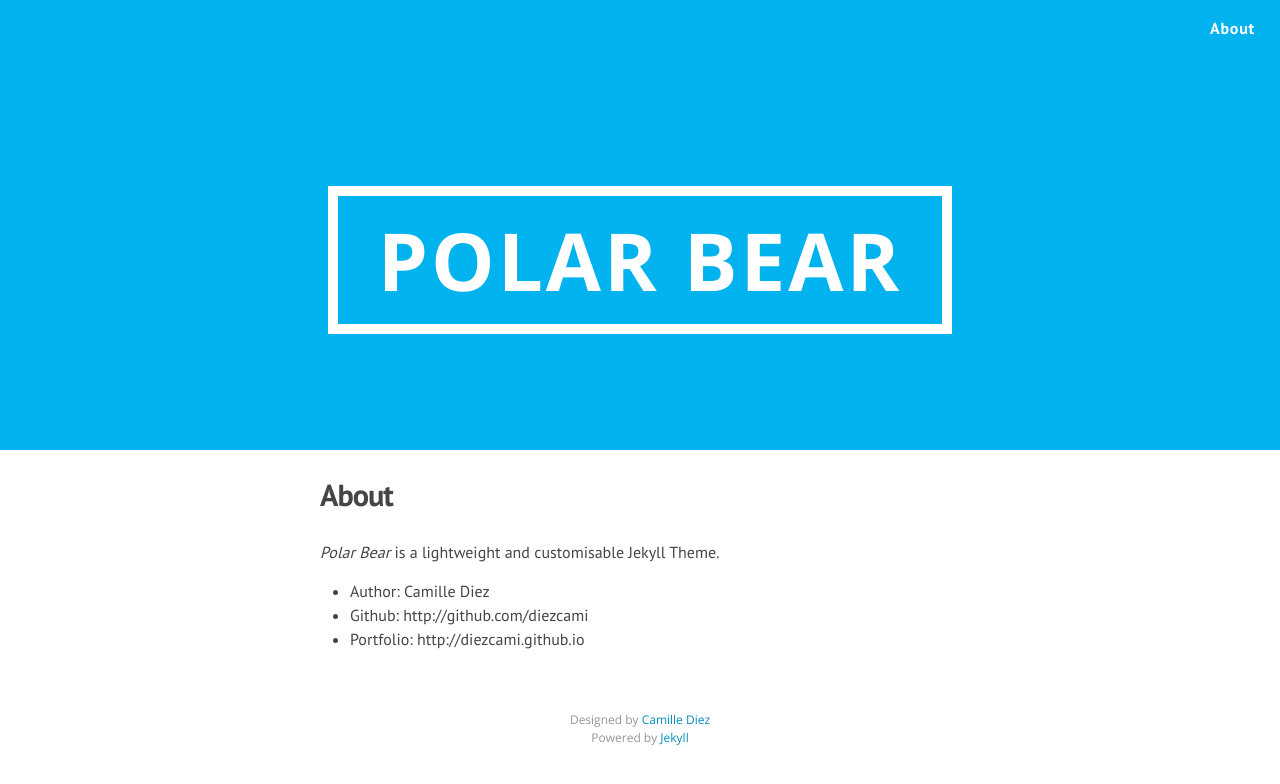
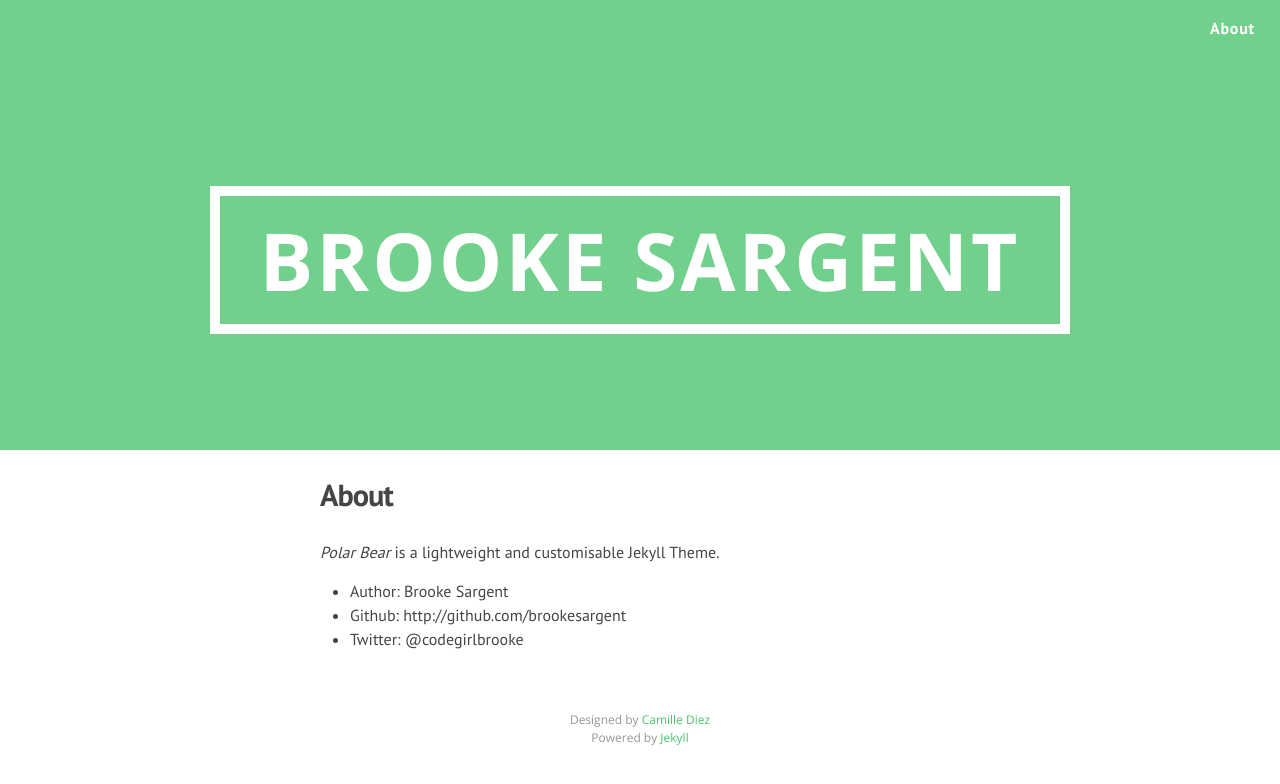
Before and after one commit to brookesargent/brookesargent.github.io, a Jekyll site: the page built from about.md, in a window 1280 px wide. Shown: the top 784 px of the page. Built offline with Jekyll 4.4.1, drawn with Linux system fonts in a browser that asks for light colours; nearby versions of some CDN libraries; Markdown is read by kramdown in place of the engine named in the settings.

Commit message:
customized theme

```diff
--- a/_config.yml
+++ b/_config.yml
@@ -1,12 +1,11 @@
 # Site settings
-title: Polar Bear
-email:
-description: > # this means to ignore newlines until "baseurl:"
-  Jekyll Theme Demo
+title: Brooke Sargent
+email: brookesargent01@gmail.com
+description:
 baseurl: "" # the subpath of your site, e.g. /blog/
-url: "http://username.github.io" # the base hostname & protocol for your site
-twitter_username: username
-github_username: username
+url: "http://brookesargent.github.io" # the base hostname & protocol for your site
+twitter_username: codegirlbrooke
+github_username: brookesargent
 
 # Build settings
 markdown: redcarpet
--- a/about.md
+++ b/about.md
@@ -5,6 +5,6 @@ permalink: /about/
 ---
 *Polar Bear* is a lightweight and customisable Jekyll Theme.
 
-* Author: Camille Diez
-* Github: http://github.com/diezcami
-* Portfolio: http://diezcami.github.io
+* Author: Brooke Sargent
+* Github: http://github.com/brookesargent
+* Twitter: @codegirlbrooke
--- a/css/main.scss
+++ b/css/main.scss
@@ -14,7 +14,7 @@ $spacing-unit:     30px;
 
 $text-color:       #454545;
 $background-color: #FFF;
-$brand-color:      #00B2EE;
+$brand-color:      #71D08C;
 
 $grey-color:       #828282;
 $grey-color-light: lighten($grey-color, 30%);
```
